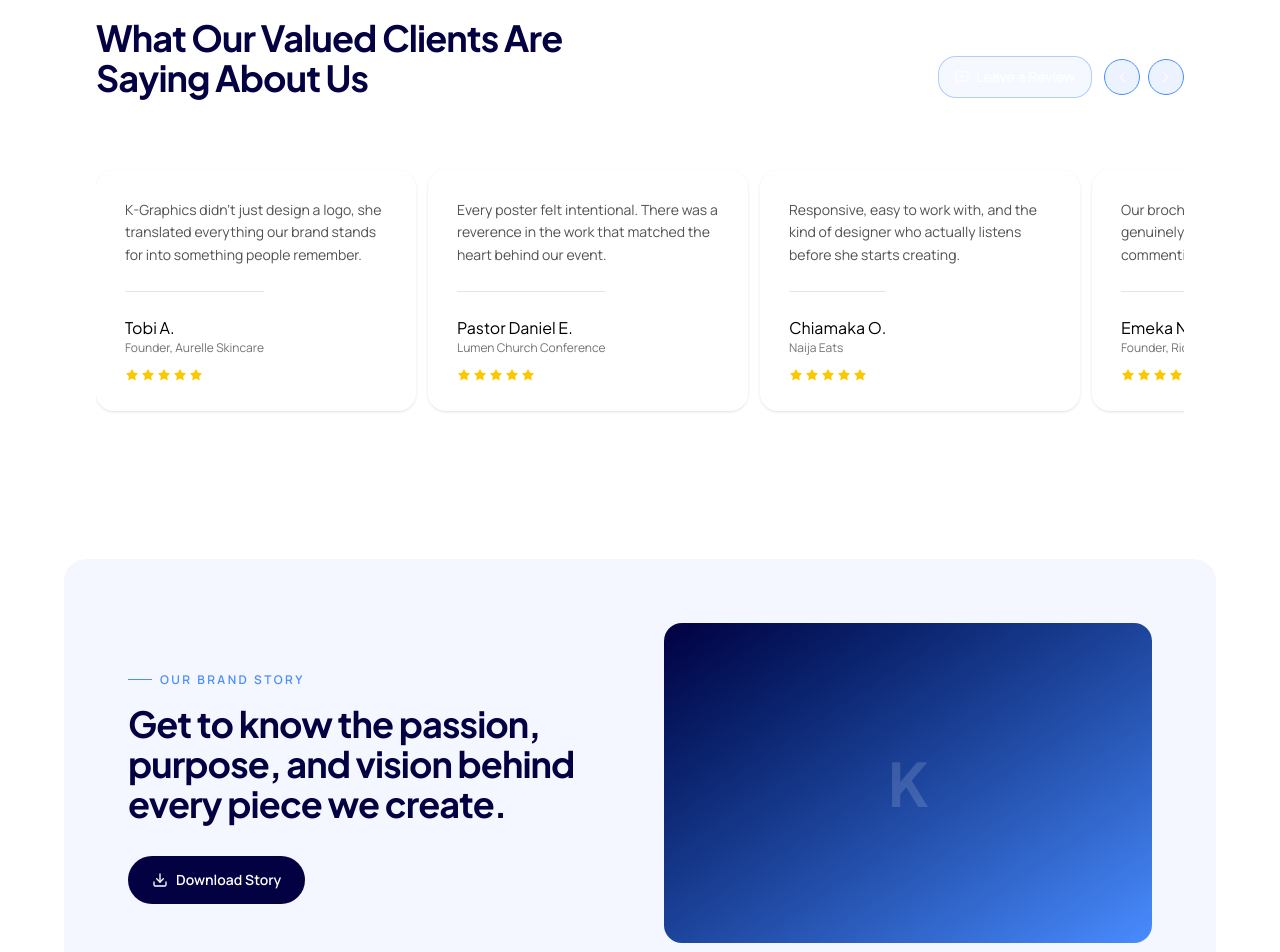
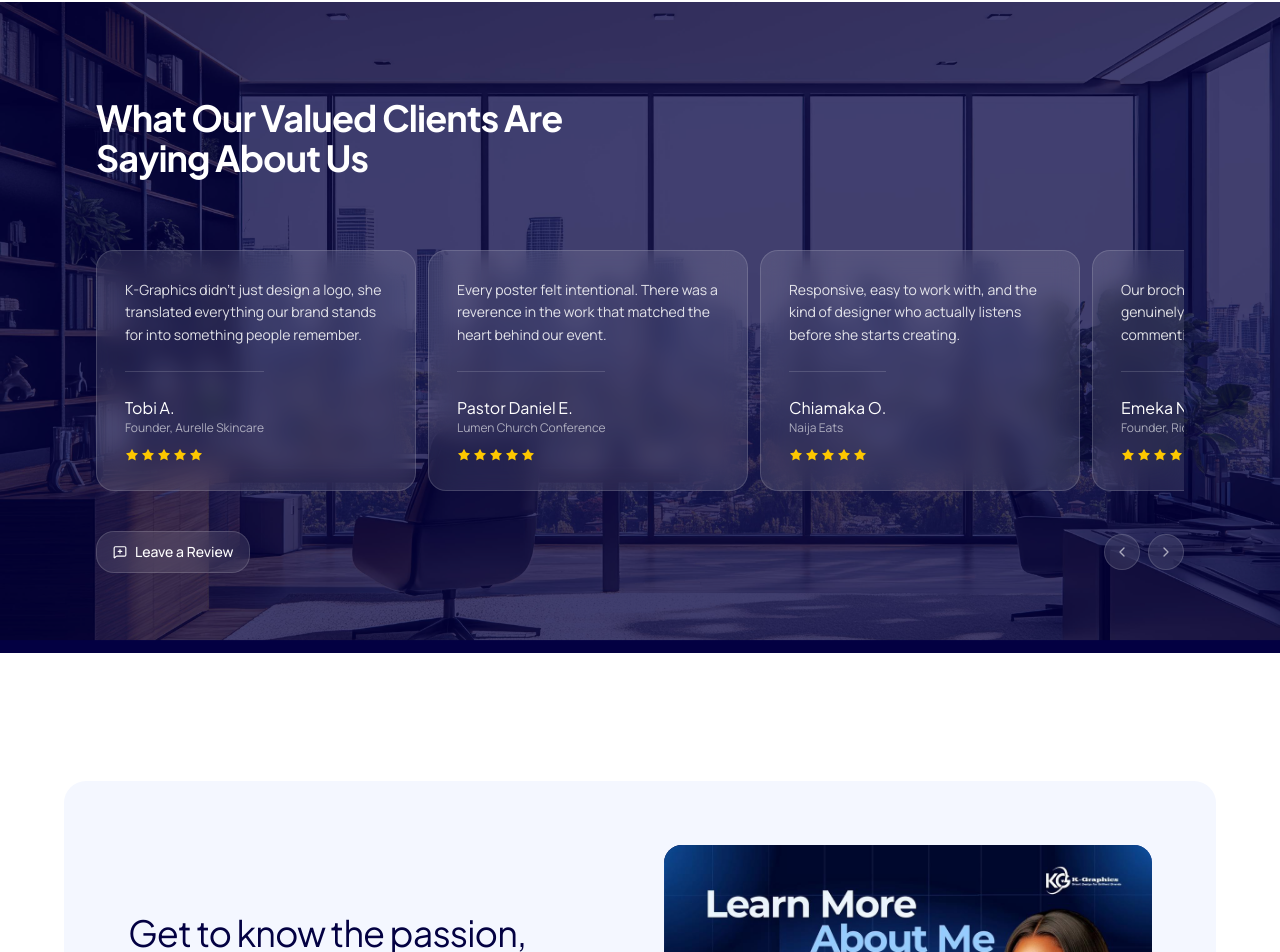
Before and after one commit to writefreak/kgraphics-portfolio, a Next.js app: page / in a window 1280 px wide. Shown: the part 2981-3933 px from the top of the page. Built offline with nearby package versions, Linux system fonts and the light colour scheme.

Commit message:
update hero

```diff
--- a/components/BrandStory.tsx
+++ b/components/BrandStory.tsx
@@ -14,39 +14,36 @@ export default function BrandStory() {
           whileInView="visible"
           viewport={viewportOnce}
           variants={stagger()}
-          className="grid items-center gap-12 rounded-3xl bg-mist p-10 md:grid-cols-2 md:p-16"
+          className="grid items-center gap-6 md:gap-12 rounded-3xl bg-mist p-6 md:grid-cols-2 md:p-16"
         >
-          <div>
-            <motion.div variants={fadeUp}>
-              <SectionLabel>Our Brand Story</SectionLabel>
-            </motion.div>
+          <div className="order-2 md:order-1">
             <motion.h2
               variants={fadeUp}
-              className="mt-4 font-display text-3xl font-bold tracking-tight text-ink sm:text-4xl"
+              className="mt-4 font-display text-xl tracking-tight text-ink sm:text-4xl"
             >
-              Get to know the passion, purpose, and vision behind every
-              piece we create.
+              Get to know the passion, purpose, and vision behind every piece we
+              create.
             </motion.h2>
-            <motion.div variants={fadeUp} className="mt-8">
+            <motion.div variants={fadeUp} className="md:pt-8 pt-5 md:pb-0 pb-4">
               <a
                 href="#"
-                className="inline-flex items-center gap-2 rounded-full bg-ink px-6 py-3.5 text-sm font-semibold text-paper transition-colors hover:bg-accent"
+                className="inline-flex items-center gap-2 rounded-2xl bg-ink px-6 py-3.5 text-xs md:text-sm font-semibold text-paper transition-colors hover:bg-accent"
               >
                 <Download size={16} />
-                Download Story
+                Download Our Brand Story
               </a>
             </motion.div>
           </div>
 
           <motion.div
             variants={fadeUp}
-            className="relative h-64 overflow-hidden rounded-2xl bg-gradient-to-br from-ink to-accent md:h-80"
+            className="relative order-1 aspect-[16/9] w-full overflow-hidden rounded-xl md:rounded-2xl bg-gradient-to-br from-ink to-accent md:order-2 md:aspect-auto md:h-80"
           >
-            <div className="absolute inset-0 flex items-center justify-center">
-              <span className="font-display text-6xl font-bold text-paper/15">
-                K
-              </span>
-            </div>
+            <img
+              src="/brand.jpeg"
+              alt="Brand Story"
+              className="h-full w-full object-cover"
+            />
           </motion.div>
         </motion.div>
       </Container>
--- a/components/Portfolio.tsx
+++ b/components/Portfolio.tsx
@@ -84,7 +84,7 @@ export default function Portfolio() {
   };
 
   return (
-    <section id="portfolio" className="py-24 md:py-32">
+    <section id="portfolio" className="pb-32 pt-16 md:py-32">
       <Container>
         <motion.div
           initial="hidden"
@@ -104,7 +104,8 @@ export default function Portfolio() {
               variants={fadeUp}
               className="mt-4 text-xs md:text-sm text-ink/65"
             >
-              A selection of our most recent projects each reflecting our <br />
+              A selection of our most recent projects each reflecting our{" "}
+              <br className="hidden md:block" />
               commitment to delivering top-notch solutions
             </motion.p>
           </div>
--- a/components/Reviews.tsx
+++ b/components/Reviews.tsx
@@ -1,7 +1,12 @@
 "use client";
 
 import { useRef, useState } from "react";
-import { AnimatePresence, motion } from "framer-motion";
+import {
+  AnimatePresence,
+  motion,
+  useScroll,
+  useTransform,
+} from "framer-motion";
 import {
   Star,
   X,
@@ -9,6 +14,7 @@ import {
   ChevronLeft,
   ChevronRight,
 } from "lucide-react";
+import ReviewFormDialog from "./ui/review-dialog";
 
 const REVIEWS = [
   {
@@ -89,7 +95,14 @@ export default function Reviews() {
   const [activeIndex, setActiveIndex] = useState<number | null>(null);
   const [formOpen, setFormOpen] = useState(false);
   const scrollerRef = useRef<HTMLDivElement>(null);
+  const sectionRef = useRef<HTMLElement>(null);
   const active = activeIndex !== null ? REVIEWS[activeIndex] : null;
+
+  const { scrollYProgress } = useScroll({
+    target: sectionRef,
+    offset: ["start end", "end start"],
+  });
+  const bgY = useTransform(scrollYProgress, [0, 1], ["-8%", "8%"]);
 
   const scrollByCard = (dir: 1 | -1) => {
     const el = scrollerRef.current;
@@ -100,43 +113,26 @@ export default function Reviews() {
   };
 
   return (
-    <section id="reviews" className="pt-10  md:py-1 md:pt-0 pb-20">
+    <section
+      ref={sectionRef}
+      id="reviews"
+      className="relative overflow-hidden pt-20 pb-20 text-paper md:py-20"
+    >
+      {/* Background image */}
+      <div className="absolute inset-0 -z-20 bg-ink">
+        <motion.div
+          style={{ y: bgY }}
+          className="absolute inset-0 bg-[url('/office.jpg')] bg-cover bg-center bg-fixed"
+        />
+        <div className="absolute inset-0 bg-ink/75" />
+      </div>
+
       <div className="mx-auto max-w-6xl px-6 lg:px-8">
         <div className="flex flex-wrap items-end justify-between gap-4">
           <div className="max-w-xl">
-            <h2 className="mt-4 text-ink font-display text-3xl font-bold tracking-tight sm:text-4xl">
+            <h2 className="mt-4 font-display text-3xl font-bold tracking-tight text-paper sm:text-4xl">
               What Our Valued Clients Are Saying About Us
             </h2>
-          </div>
-
-          <div className="md:flex hidden items-center gap-3">
-            <button
-              type="button"
-              onClick={() => setFormOpen(true)}
-              className="inline-flex shrink-0 items-center gap-2 rounded-2xl border px-4 py-2.5 text-sm font-medium text-paper transition-colors duration-200 border-accent/40 bg-accent/5 focus:outline-none focus-visible:ring-2 focus-visible:ring-accent/40"
-            >
-              <MessageSquarePlus className="h-3.5 w-3.5" />
-              Leave a Review
-            </button>
-
-            <div className="flex items-center gap-2">
-              <button
-                type="button"
-                onClick={() => scrollByCard(-1)}
-                aria-label="Previous reviews"
-                className="flex h-9 w-9 items-center justify-center rounded-2xl border border-accent bg-accent/10 text-paper/60 transition-colors duration-200 hover:border-accent/40 hover:text-paper focus:outline-none focus-visible:ring-2 focus-visible:ring-accent/40"
-              >
-                <ChevronLeft className="h-4 w-4" />
-              </button>
-              <button
-                type="button"
-                onClick={() => scrollByCard(1)}
-                aria-label="Next reviews"
-                className="flex h-9 w-9 items-center justify-center rounded-2xl border border-accent bg-accent/10 text-paper/60 transition-colors duration-200 hover:border-accent/40 hover:text-paper focus:outline-none focus-visible:ring-2 focus-visible:ring-accent/40"
-              >
-                <ChevronRight className="h-4 w-4" />
-              </button>
-            </div>
           </div>
         </div>
 
@@ -156,17 +152,17 @@ export default function Reviews() {
                 whileInView={{ opacity: 1, y: 0 }}
                 viewport={{ once: true, margin: "-60px" }}
                 transition={{ duration: 0.4, delay: i * 0.06 }}
-                className="group flex w-80 bg-mist shrink-0 snap-start flex-col appearance-none rounded-2xl border border-paper/10 bg-paper/[0.04] p-7 text-left shadow-sm transition-shadow duration-300 ease-out hover:shadow-md hover:shadow-black/5 focus:outline-none focus-visible:ring-2 focus-visible:ring-accent/40"
+                className="group flex w-80 shrink-0 snap-start flex-col appearance-none rounded-2xl border border-paper/15 bg-paper/10 p-7 text-left backdrop-blur-md transition-shadow duration-300 ease-out hover:shadow-lg hover:shadow-black/20 focus:outline-none focus-visible:ring-2 focus-visible:ring-accent/40"
               >
-                <p className="line-clamp-3 text-xs leading-relaxed text-neutral-600 md:text-sm">
+                <p className="line-clamp-3 text-xs leading-relaxed text-paper/85 md:text-sm">
                   {review.quote}
                 </p>
 
-                <div className="mt-5 border-t border-neutral-200 pt-5 md:mt-6 md:pt-6">
-                  <p className="font-display md:text-base text-sm text-black">
+                <div className="mt-5 border-t border-paper/15 pt-5 md:mt-6 md:pt-6">
+                  <p className="font-display text-sm text-paper md:text-base">
                     {review.name}
                   </p>
-                  <p className="text-xs text-neutral-500">{review.role}</p>
+                  <p className="text-xs text-paper/60">{review.role}</p>
                 </div>
 
                 <div className="mt-3 flex gap-0.5 text-yellow-400">
@@ -182,11 +178,11 @@ export default function Reviews() {
             ))}
           </div>
         </div>
-        <div className="flex md:hidden pt-5 items-center gap-3">
+        <div className="flex justify-between md:pt-6  items-center gap-3">
           <button
             type="button"
             onClick={() => setFormOpen(true)}
-            className="inline-flex shrink-0 items-center gap-2 rounded-2xl border px-4 py-2.5 text-sm font-medium text-paper transition-colors duration-200 border-accent/40 bg-accent/5 focus:outline-none focus-visible:ring-2 focus-visible:ring-accent/40"
+            className="inline-flex shrink-0 items-center gap-2 rounded-2xl border border-paper/15 bg-paper/10 px-4 py-2.5 text-sm font-medium text-paper backdrop-blur-md transition-colors duration-200 hover:border-paper/30 hover:bg-paper/15 focus:outline-none focus-visible:ring-2 focus-visible:ring-accent/40"
           >
             <MessageSquarePlus className="h-3.5 w-3.5" />
             Leave a Review
@@ -197,7 +193,7 @@ export default function Reviews() {
               type="button"
               onClick={() => scrollByCard(-1)}
               aria-label="Previous reviews"
-              className="flex h-9 w-9 items-center justify-center rounded-2xl border border-accent bg-accent/10 text-paper/60 transition-colors duration-200 hover:border-accent/40 hover:text-paper focus:outline-none focus-visible:ring-2 focus-visible:ring-accent/40"
+              className="flex h-9 w-9 items-center justify-center rounded-2xl border border-paper/15 bg-paper/10 text-paper/60 backdrop-blur-md transition-colors duration-200 hover:border-paper/30 hover:bg-paper/15 hover:text-paper focus:outline-none focus-visible:ring-2 focus-visible:ring-accent/40"
             >
               <ChevronLeft className="h-4 w-4" />
             </button>
@@ -205,7 +201,7 @@ export default function Reviews() {
               type="button"
               onClick={() => scrollByCard(1)}
               aria-label="Next reviews"
-              className="flex h-9 w-9 items-center justify-center rounded-2xl border border-accent bg-accent/10 text-paper/60 transition-colors duration-200 hover:border-accent/40 hover:text-paper focus:outline-none focus-visible:ring-2 focus-visible:ring-accent/40"
+              className="flex h-9 w-9 items-center justify-center rounded-2xl border border-paper/15 bg-paper/10 text-paper/60 backdrop-blur-md transition-colors duration-200 hover:border-paper/30 hover:bg-paper/15 hover:text-paper focus:outline-none focus-visible:ring-2 focus-visible:ring-accent/40"
             >
               <ChevronRight className="h-4 w-4" />
             </button>
@@ -224,7 +220,7 @@ export default function Reviews() {
               exit={{ opacity: 0 }}
               transition={{ duration: 0.2, ease: "easeOut" }}
               onClick={() => setActiveIndex(null)}
-              className="fixed inset-0 z-50 bg-black/50 backdrop-blur-sm"
+              className="fixed inset-0 z-50 bg-black/60 backdrop-blur-sm"
             />
 
             <div className="fixed inset-0 z-50 flex items-center justify-center p-6">
@@ -236,12 +232,12 @@ export default function Reviews() {
                   damping: 36,
                   mass: 0.7,
                 }}
-                className="relative w-full max-w-lg rounded-2xl border border-paper/10 bg-ink p-8 shadow-lg shadow-black/10"
+                className="relative w-full max-w-lg rounded-2xl border border-paper/15 bg-ink/90 p-8 shadow-lg shadow-black/20 backdrop-blur-xl"
               >
                 <button
                   type="button"
                   onClick={() => setActiveIndex(null)}
-                  className="absolute right-5 top-5 flex h-8 w-8 items-center justify-center rounded-2xl text-paper/60 transition-colors duration-200 hover:bg-paper/5 hover:text-paper focus:outline-none focus-visible:ring-2 focus-visible:ring-accent/40"
+                  className="absolute right-5 top-5 flex h-8 w-8 items-center justify-center rounded-2xl text-paper/60 transition-colors duration-200 hover:bg-paper/10 hover:text-paper focus:outline-none focus-visible:ring-2 focus-visible:ring-accent/40"
                   aria-label="Close"
                 >
                   <X className="h-4 w-4" />
@@ -266,11 +262,11 @@ export default function Reviews() {
                     {active.quote}
                   </p>
 
-                  <div className="mt-7 border-t border-paper/10 pt-5">
+                  <div className="mt-7 border-t border-paper/15 pt-5">
                     <p className="text-sm font-semibold text-paper">
                       {active.name}
                     </p>
-                    <p className="text-xs text-paper/50">{active.role}</p>
+                    <p className="text-xs text-paper/60">{active.role}</p>
                   </div>
                 </motion.div>
               </motion.div>
@@ -280,6 +276,16 @@ export default function Reviews() {
       </AnimatePresence>
 
       {/* Leave a review dialog */}
+
+      {/* Leave a review dialog */}
+      <ReviewFormDialog
+        open={formOpen}
+        onClose={() => setFormOpen(false)}
+        onSubmit={async (data) => {
+          console.log("Review submitted:", data);
+          // wire up your actual submit endpoint here later
+        }}
+      />
     </section>
   );
 }
--- /dev/null
+++ b/components/ui/review-dialog.tsx
@@ -0,0 +1,179 @@
+"use client";
+
+import { useState } from "react";
+import { AnimatePresence, motion } from "framer-motion";
+import { Star, X } from "lucide-react";
+
+type ReviewFormDialogProps = {
+  open: boolean;
+  onClose: () => void;
+  onSubmit?: (data: {
+    name: string;
+    role: string;
+    quote: string;
+    rating: number;
+  }) => void;
+};
+
+export default function ReviewFormDialog({
+  open,
+  onClose,
+  onSubmit,
+}: ReviewFormDialogProps) {
+  const [name, setName] = useState("");
+  const [role, setRole] = useState("");
+  const [quote, setQuote] = useState("");
+  const [rating, setRating] = useState(5);
+  const [hoverRating, setHoverRating] = useState(0);
+  const [submitting, setSubmitting] = useState(false);
+  const [submitted, setSubmitted] = useState(false);
+
+  function handleClose() {
+    onClose();
+    // Reset after the exit animation has time to play
+    setTimeout(() => {
+      setName("");
+      setRole("");
+      setQuote("");
+      setRating(5);
+      setSubmitting(false);
+      setSubmitted(false);
+    }, 250);
+  }
+
+  async function handleSubmit(e: React.FormEvent) {
+    e.preventDefault();
+    if (!name || !quote) return;
+    setSubmitting(true);
+    await onSubmit?.({ name, role, quote, rating });
+    setSubmitting(false);
+    setSubmitted(true);
+  }
+
+  return (
+    <AnimatePresence>
+      {open && (
+        <>
+          <motion.div
+            key="review-form-backdrop"
+            initial={{ opacity: 0 }}
+            animate={{ opacity: 1 }}
+            exit={{ opacity: 0 }}
+            transition={{ duration: 0.2, ease: "easeOut" }}
+            onClick={handleClose}
+            className="fixed inset-0 z-50 bg-black/60 backdrop-blur-sm"
+          />
+
+          <div className="fixed inset-0 z-50 flex items-center justify-center p-6">
+            <motion.div
+              key="review-form-dialog"
+              initial={{ opacity: 0, scale: 0.95, y: 16 }}
+              animate={{ opacity: 1, scale: 1, y: 0 }}
+              exit={{ opacity: 0, scale: 0.95, y: 16 }}
+              transition={{ duration: 0.25, ease: [0.22, 1, 0.36, 1] }}
+              className="relative w-full max-w-lg rounded-2xl border border-paper/15 bg-ink/90 p-8 shadow-lg shadow-black/20 backdrop-blur-xl"
+            >
+              <button
+                type="button"
+                onClick={handleClose}
+                className="absolute right-5 top-5 flex h-8 w-8 items-center justify-center rounded-2xl text-paper/60 transition-colors duration-200 hover:bg-paper/10 hover:text-paper focus:outline-none focus-visible:ring-2 focus-visible:ring-accent/40"
+                aria-label="Close"
+              >
+                <X className="h-4 w-4" />
+              </button>
+
+              {submitted ? (
+                <div className="py-6 text-center">
+                  <p className="font-display text-lg font-semibold text-paper">
+                    Thanks for the review!
+                  </p>
+                  <p className="mt-2 text-sm text-paper/70">
+                    We appreciate you taking the time to share your experience.
+                  </p>
+                  <button
+                    type="button"
+                    onClick={handleClose}
+                    className="mt-6 inline-flex items-center gap-2 rounded-2xl border border-paper/15 bg-paper/10 px-5 py-2.5 text-sm font-medium text-paper backdrop-blur-md transition-colors duration-200 hover:border-paper/30 hover:bg-paper/15 focus:outline-none focus-visible:ring-2 focus-visible:ring-accent/40"
+                  >
+                    Close
+                  </button>
+                </div>
+              ) : (
+                <form onSubmit={handleSubmit} className="flex flex-col gap-5">
+                  <div>
+                    <p className="font-display text-lg font-semibold text-paper">
+                      Share your unique experience.
+                    </p>
+                    <p className="mt-1 text-sm text-paper/60">
+                      Tell us what you love about our services.
+                    </p>
+                  </div>
+
+                  <div className="flex gap-1">
+                    {Array.from({ length: 5 }).map((_, idx) => {
+                      const starValue = idx + 1;
+                      const filled = starValue <= (hoverRating || rating);
+                      return (
+                        <button
+                          type="button"
+                          key={idx}
+                          onClick={() => setRating(starValue)}
+                          onMouseEnter={() => setHoverRating(starValue)}
+                          onMouseLeave={() => setHoverRating(0)}
+                          aria-label={`Rate ${starValue} star${starValue > 1 ? "s" : ""}`}
+                          className="p-0.5"
+                        >
+                          <Star
+                            className={`h-5 w-5 transition-colors ${
+                              filled ? "text-yellow-400" : "text-paper/25"
+                            }`}
+                            fill="currentColor"
+                            strokeWidth={0}
+                          />
+                        </button>
+                      );
+                    })}
+                  </div>
+
+                  <div className="flex flex-col gap-4">
+                    <input
+                      type="text"
+                      required
+                      value={name}
+                      onChange={(e) => setName(e.target.value)}
+                      placeholder="Your name"
+                      className="w-full rounded-xl border border-paper/15 bg-paper/10 px-4 py-3 text-sm text-paper placeholder:text-paper/40 backdrop-blur-md transition-colors focus:border-paper/30 focus:outline-none"
+                    />
+                    <input
+                      type="text"
+                      value={role}
+                      onChange={(e) => setRole(e.target.value)}
+                      placeholder="Role or company (optional)"
+                      className="w-full rounded-xl border border-paper/15 bg-paper/10 px-4 py-3 text-sm text-paper placeholder:text-paper/40 backdrop-blur-md transition-colors focus:border-paper/30 focus:outline-none"
+                    />
+                    <textarea
+                      required
+                      value={quote}
+                      onChange={(e) => setQuote(e.target.value)}
+                      placeholder="Your review"
+                      rows={4}
+                      className="w-full resize-none rounded-xl border border-paper/15 bg-paper/10 px-4 py-3 text-sm text-paper placeholder:text-paper/40 backdrop-blur-md transition-colors focus:border-paper/30 focus:outline-none"
+                    />
+                  </div>
+
+                  <button
+                    type="submit"
+                    disabled={submitting}
+                    className="mt-1 inline-flex items-center justify-center gap-2 rounded-2xl bg-accent px-6 py-3 text-sm font-semibold text-ink transition-colors hover:bg-paper disabled:cursor-not-allowed disabled:opacity-60"
+                  >
+                    {submitting ? "Submitting..." : "Submit Review"}
+                  </button>
+                </form>
+              )}
+            </motion.div>
+          </div>
+        </>
+      )}
+    </AnimatePresence>
+  );
+}
```
Also changed, not shown: components/Hero.tsx (+15 -15 lines), public/brand.jpeg (added).
